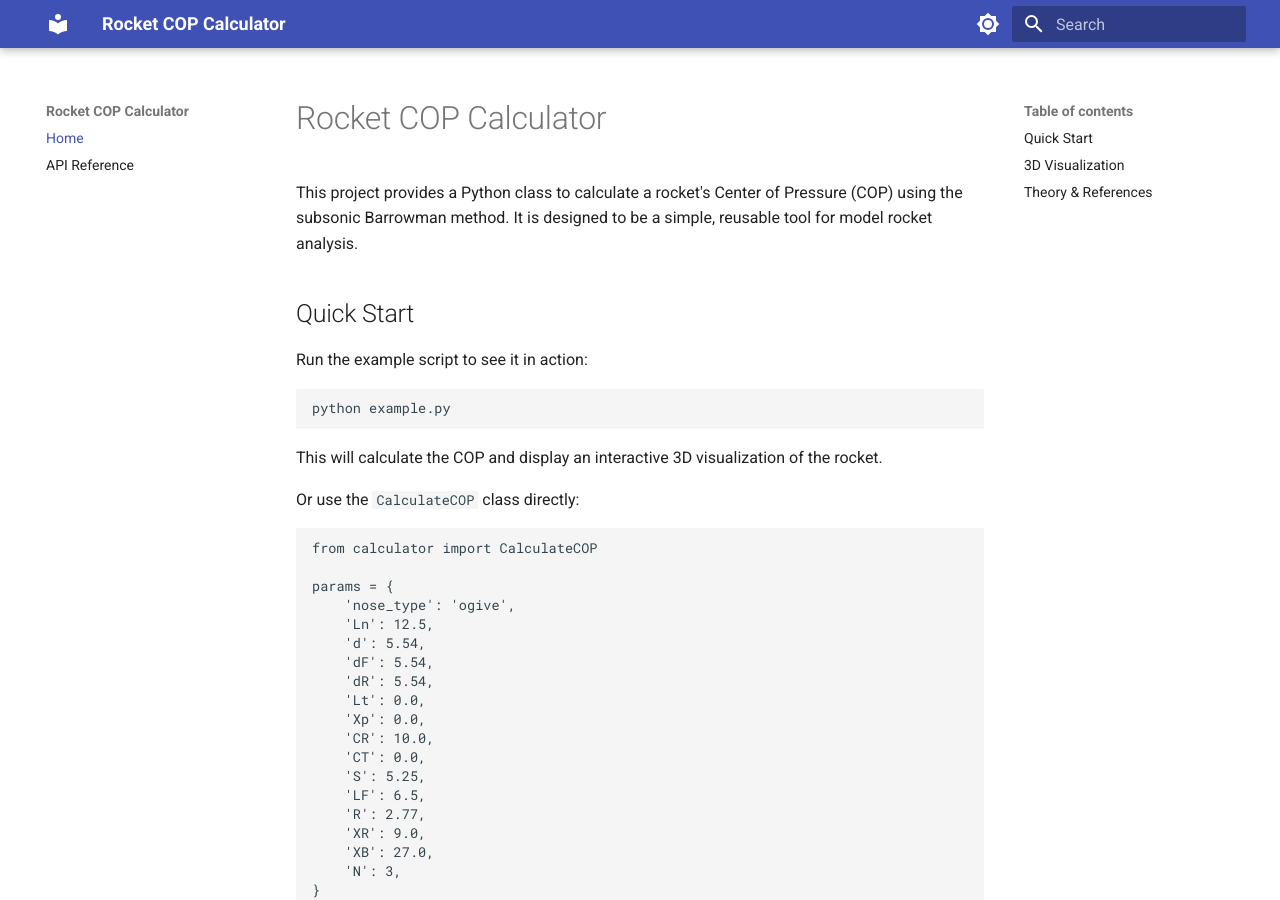
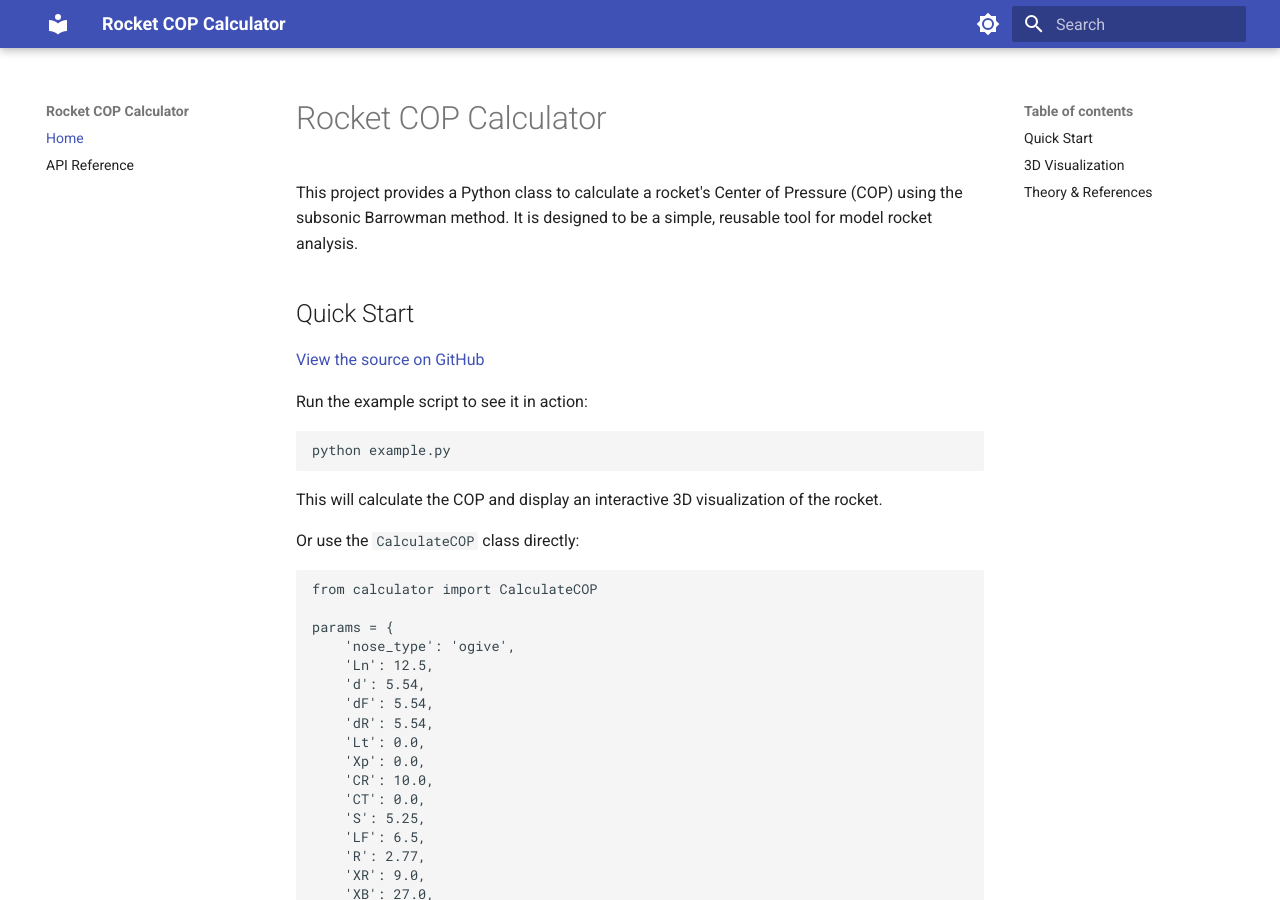
Before and after one commit to RYCO123/Rocket_Center_Of_Pressure_Calculator, an MkDocs documentation site: the page built from docs/index.md, in a window 1280 px wide and 900 px high. Built offline with MkDocs 1.6.1 and Material for MkDocs 9.7.7, drawn with Linux system fonts in a browser that asks for light colours.

Commit message:
link to repo on pages

```diff
--- a/docs/index.md
+++ b/docs/index.md
@@ -3,6 +3,8 @@
 This project provides a Python class to calculate a rocket's Center of Pressure (COP) using the subsonic Barrowman method. It is designed to be a simple, reusable tool for model rocket analysis.
 
 ## Quick Start
+
+[View the source on GitHub](https://github.com/RYCO123/Rocket_Center_Of_Pressure_Calculator)
 
 Run the example script to see it in action:
 
```
